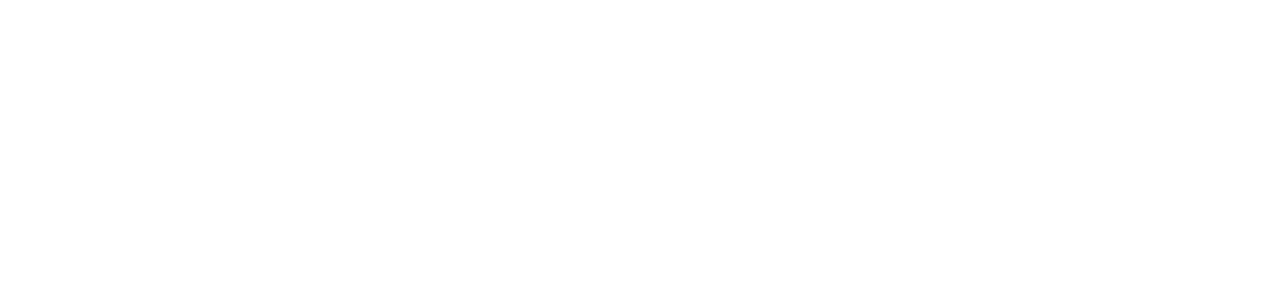
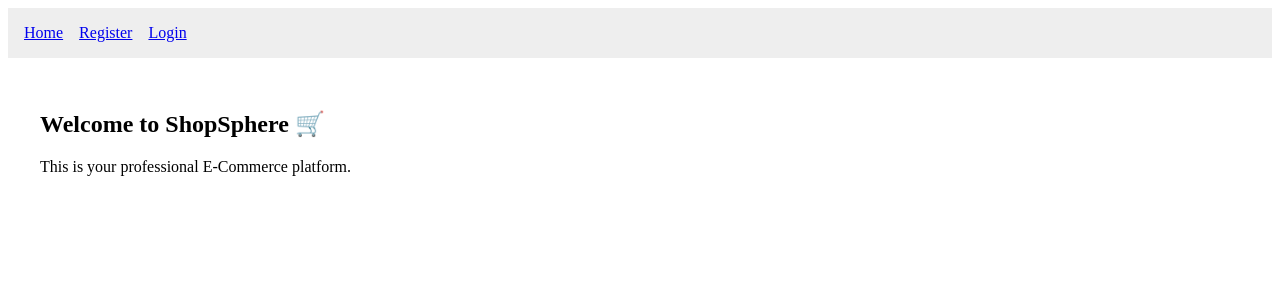
Before and after one commit to Srikanth515341/ShopSphere, a React (Create React App) app in the folder client/: page / in a window 1280 px wide. Before the commit this address had no page. Shown: the top 300 px of the page. Built offline with nearby package versions, Linux system fonts and the light colour scheme.

Commit message:
Added Home page and Navbar with routing and logout

```diff
--- a/client/src/App.js
+++ b/client/src/App.js
@@ -2,11 +2,15 @@
 import { BrowserRouter as Router, Routes, Route } from 'react-router-dom';
 import Register from './pages/Register';
 import Login from './pages/Login';
+import Home from './pages/Home';
+import Navbar from './components/Navbar';
 
 function App() {
   return (
     <Router>
+      <Navbar />
       <Routes>
+        <Route path="/" element={<Home />} />
         <Route path="/register" element={<Register />} />
         <Route path="/login" element={<Login />} />
       </Routes>
--- /dev/null
+++ b/client/src/components/Navbar.js
@@ -0,0 +1,23 @@
+import React from 'react';
+import { Link, useNavigate } from 'react-router-dom';
+
+const Navbar = () => {
+  const navigate = useNavigate();
+  const isLoggedIn = localStorage.getItem('token');
+
+  const handleLogout = () => {
+    localStorage.removeItem('token');
+    navigate('/login');
+  };
+
+  return (
+    <nav style={{ padding: '1rem', backgroundColor: '#eee' }}>
+      <Link to="/" style={{ marginRight: '1rem' }}>Home</Link>
+      {!isLoggedIn && <Link to="/register" style={{ marginRight: '1rem' }}>Register</Link>}
+      {!isLoggedIn && <Link to="/login" style={{ marginRight: '1rem' }}>Login</Link>}
+      {isLoggedIn && <button onClick={handleLogout}>Logout</button>}
+    </nav>
+  );
+};
+
+export default Navbar;
--- /dev/null
+++ b/client/src/pages/Home.js
@@ -0,0 +1,12 @@
+import React from 'react';
+
+const Home = () => {
+  return (
+    <div style={{ padding: '2rem' }}>
+      <h2>Welcome to ShopSphere 🛒</h2>
+      <p>This is your professional E-Commerce platform.</p>
+    </div>
+  );
+};
+
+export default Home;
```
